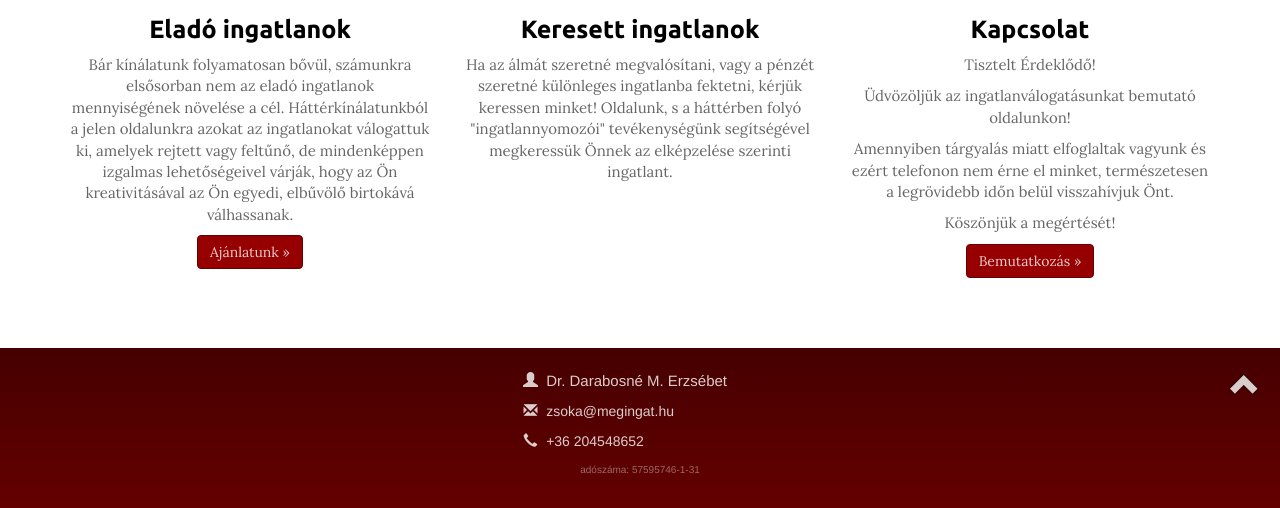
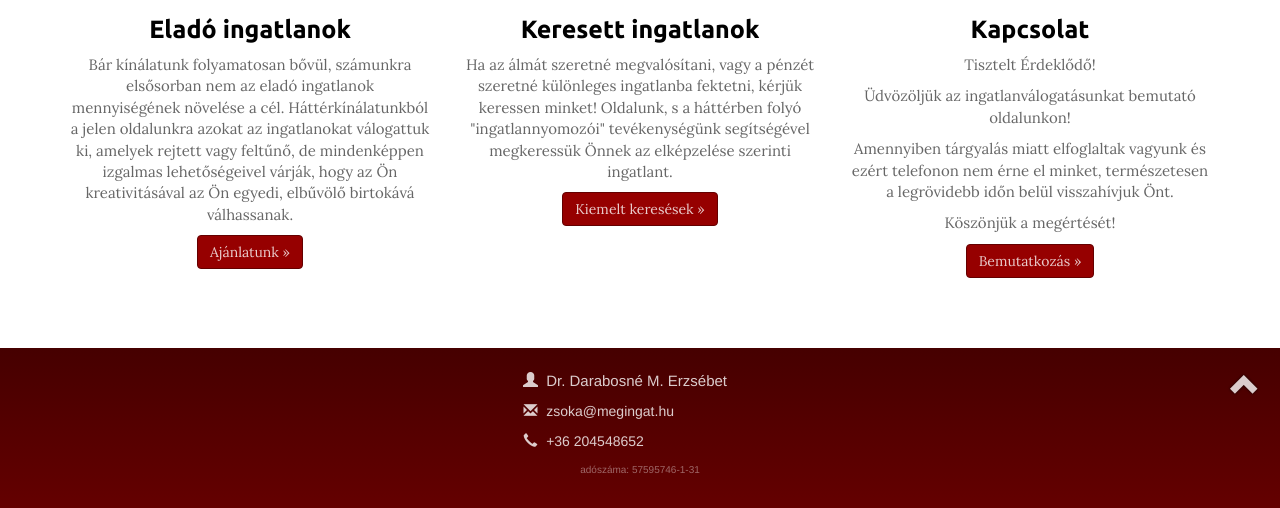
Before and after one commit to darabos/megingat, a Jekyll site: the page built from index.md, in a window 1280 px wide and 900 px high, scrolled down 708 px, cut to the strip 392-900 px from the top of the window. Built offline with Jekyll 4.4.1, drawn with Linux system fonts in a browser that asks for light colours; nearby versions of some CDN libraries.

Commit message:
Gomb a keresett ingatlanokhoz.

```diff
--- a/_layouts/index.html
+++ b/_layouts/index.html
@@ -38,6 +38,7 @@
             <img class="img-circle" src="https://i.imgur.com/gIYG2l7.jpg" style="width: 140px; height: 140px;">
             <h1>Keresett ingatlanok</h1>
             <p>Ha az álmát szeretné megvalósítani, vagy a pénzét szeretné különleges ingatlanba fektetni, kérjük keressen minket! Oldalunk, s a háttérben folyó "ingatlannyomozói" tevékenységünk segítségével megkeressük Önnek az elképzelése szerinti ingatlant.</p>
+            <p><a class="btn btn-megingat" href="/keresett" role="button">Kiemelt keresések&nbsp;&raquo;</a></p>
           </div>
 
           <div class="col col-md-4">
```
